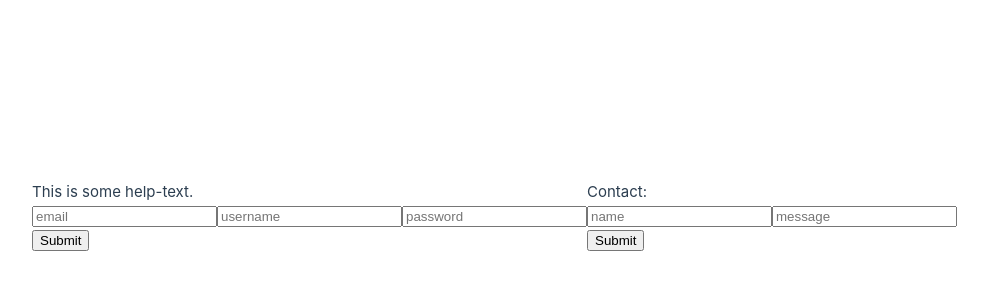
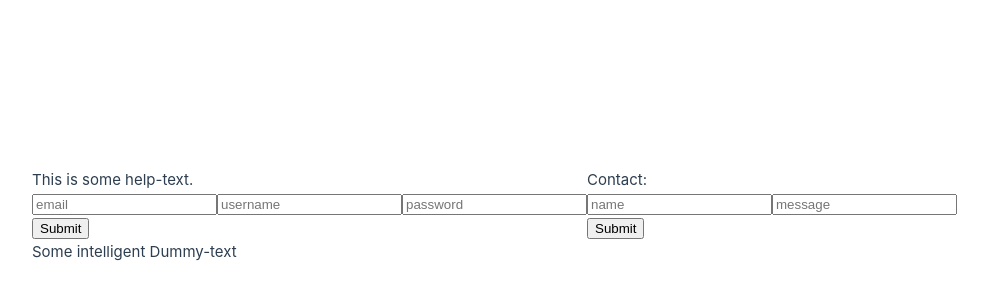
Before and after one commit to WinterIsCoding23/udemy-vue3, a Vue app in the folder section6/slots/: page / in a window 1280 px wide. Shown: the part 184-484 px from the top of the page, without its empty margins (53-1041 px from the left). Built offline with nearby package versions, Linux system fonts and the light colour scheme.

Commit message:
add anonymous slot in Form & create additional <p> in App to be rendered at the position of the anonymous slot

```diff
--- a/section6/slots/src/App.vue
+++ b/section6/slots/src/App.vue
@@ -10,6 +10,7 @@
     <template v-slot:buttons>
       <button type="submit">Submit</button>
     </template>
+    <p>Some intelligent Dummy-text</p>
   </app-Form>
 
   <app-form>
--- a/section6/slots/src/components/Form.vue
+++ b/section6/slots/src/components/Form.vue
@@ -12,6 +12,7 @@
     <div class="buttons">
       <slot name="buttons">No form to render</slot>
     </div>
+    <slot></slot>
     <!-- <slot>No form to render</slot> -->
   </form>
 </template>
```
